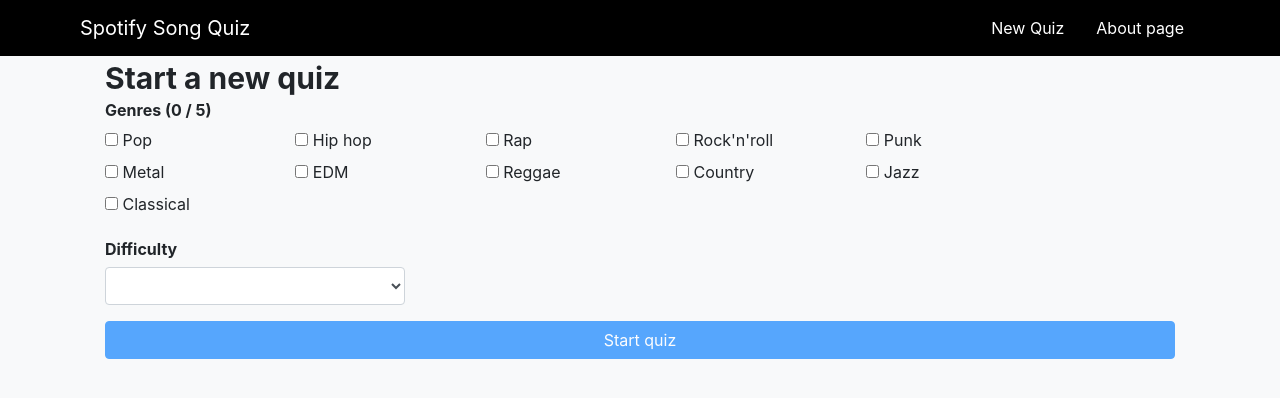
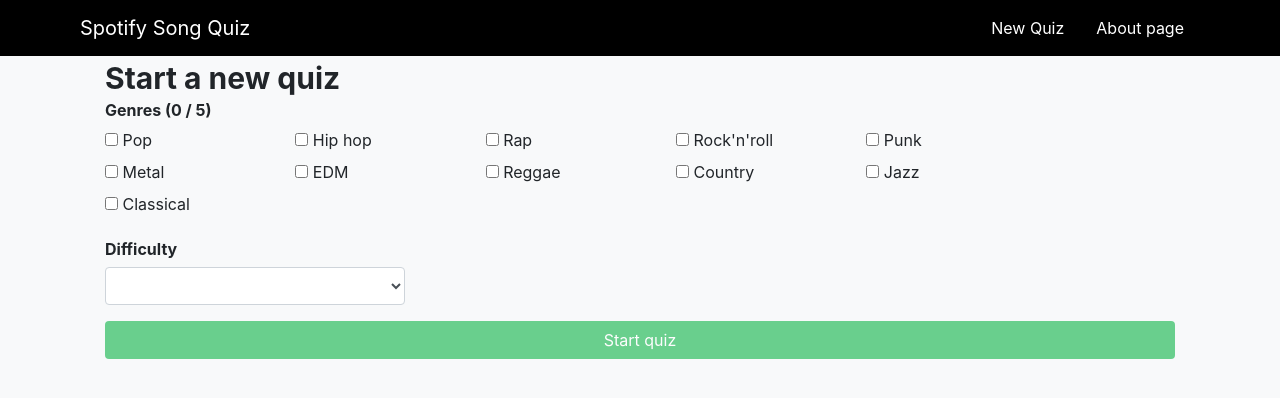
Before and after one commit to AndreArnesson/Quizify, an Angular app: page / in a window 1280 px wide. Shown: the top 398 px of the page. Built offline with nearby package versions, Linux system fonts and the light colour scheme.

Commit message:
spotify greeen

```diff
--- a/src/app/form/form.component.css
+++ b/src/app/form/form.component.css
@@ -0,0 +1,4 @@
+.btn {
+    background-color: #1DB954;
+    color:white;
+}
--- a/src/app/form/form.component.html
+++ b/src/app/form/form.component.html
@@ -26,7 +26,7 @@
                     difficulty.
                 </div>
             </div>
-            <input class="btn btn-primary col-md-12" type="submit" value="Start quiz"
+            <input class="btn col-md-12" type="submit" value="Start quiz"
                 [disabled]="!difficulty.valid || !enoughBoxesTicked" />
         </form>
     </div>
--- a/src/app/play-page/play-page.component.css
+++ b/src/app/play-page/play-page.component.css
@@ -18,6 +18,13 @@
 .quiz-btn {
     width:65px;
     height:50px;
+    border-radius: 20px;
+    margin:1px;
+}
+
+.btn {
+    background-color: #1DB954;
+    color: white;
 }
 
 .player {
--- a/src/app/play-page/play-page.component.html
+++ b/src/app/play-page/play-page.component.html
@@ -8,10 +8,10 @@
                 </div>
 
                 <div>
-                    <button class="quiz-btn btn btn-success" (click)="correctAnswer($event)">
+                    <button class="quiz-btn btn" (click)="correctAnswer($event)">
                         Yes!
                     </button>
-                    <button class="quiz-btn btn btn-danger" (click)="wrongAnswer($event)">
+                    <button class="quiz-btn btn" (click)="wrongAnswer($event)">
                         No.
                     </button>
                 </div>
@@ -23,7 +23,7 @@
                 <div class="headingText">WITH</div>
                 <div class="songText"> {{song.artist}}</div>
             </div>
-            <button class="btn btn-primary col-md-1" (click)="hideAnswer($event)">
+            <button class="btn col-md-1" (click)="hideAnswer($event)">
                 {{hideBtnText}}
             </button>
 
```
